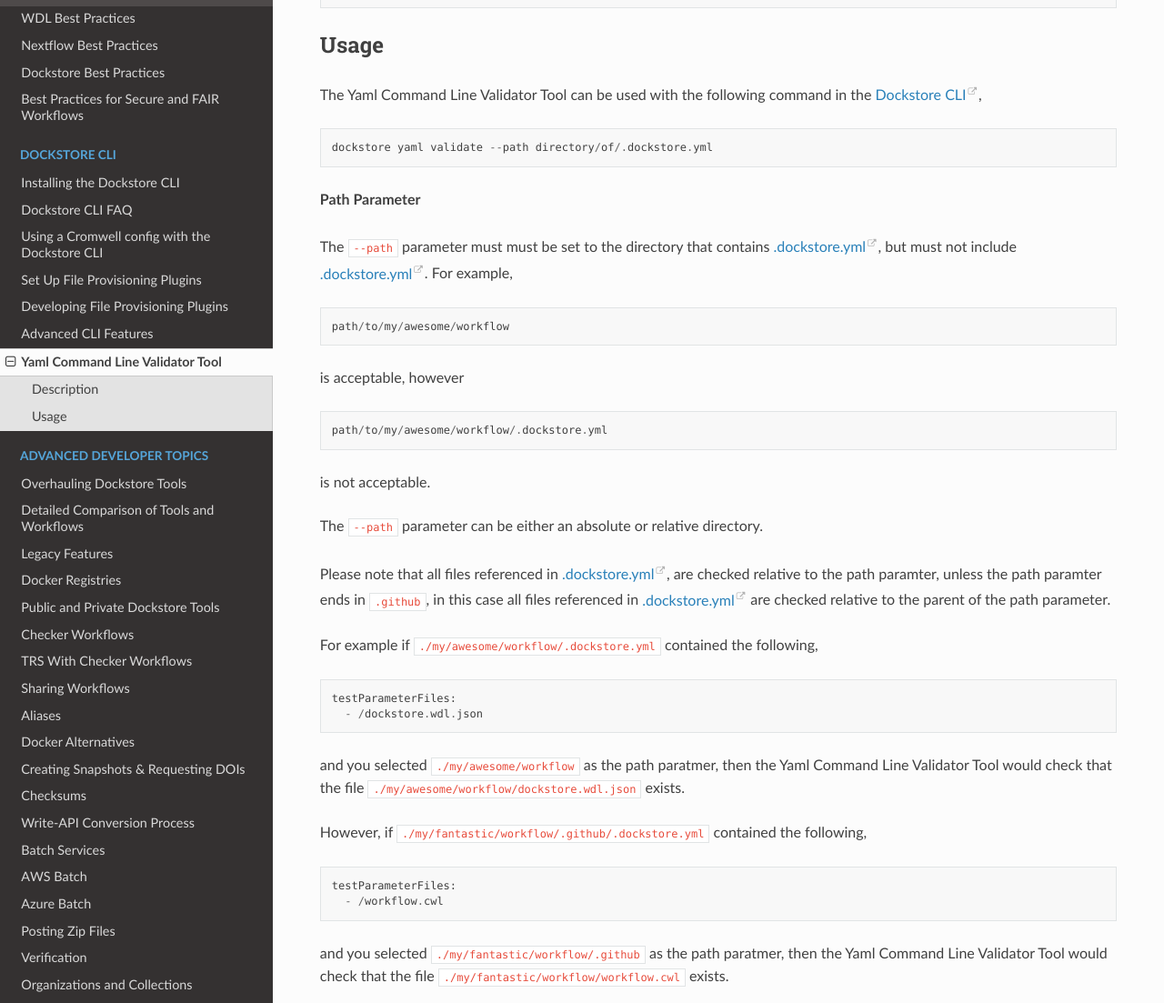
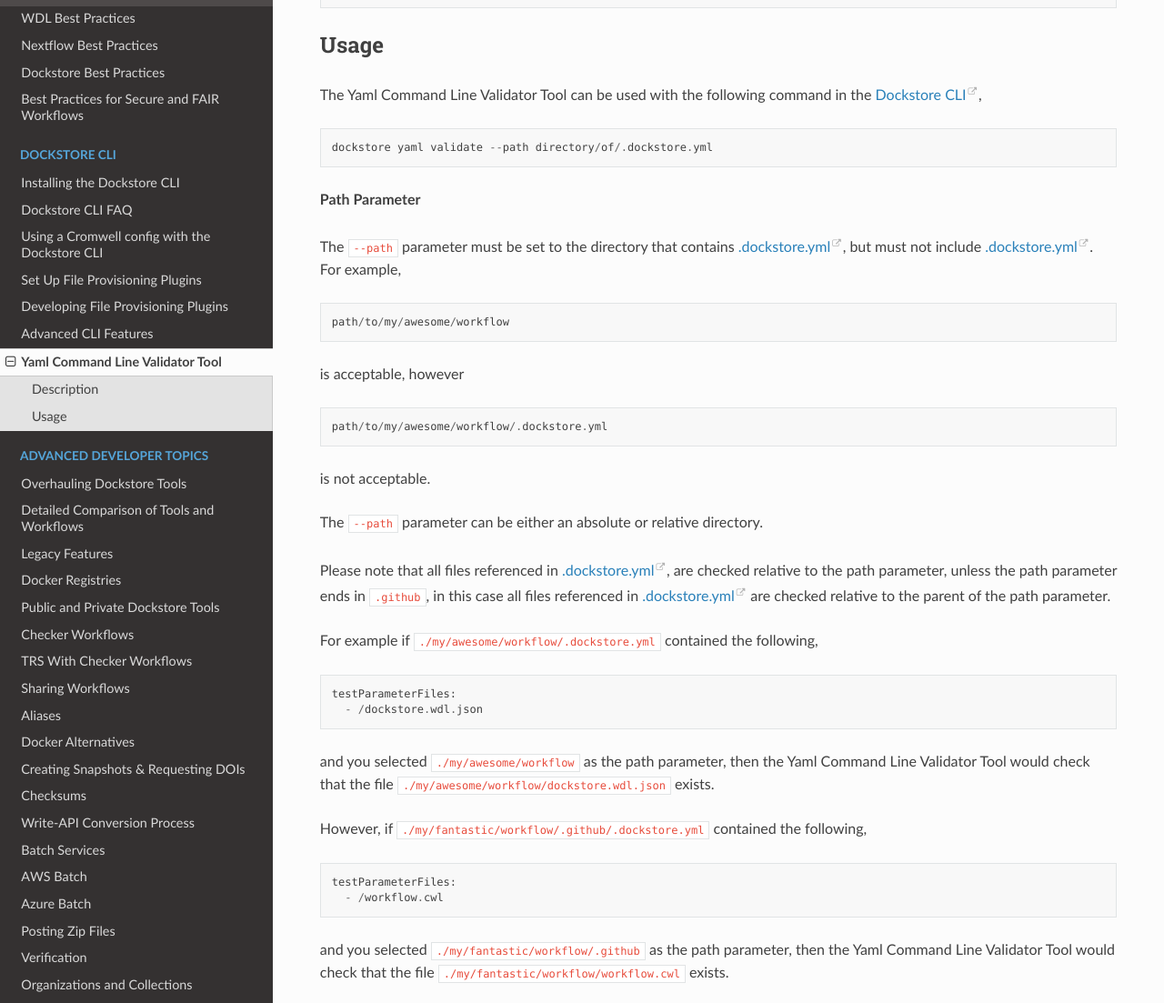
Before and after one commit to dockstore/dockstore-documentation, a Sphinx documentation site: the page built from docs/advanced-topics/dockstore-cli/yaml-command-line-validator-tool.rst, in a window 1280 px wide and 1400 px high, scrolled down 989 px, cut to the strip 0-1103 px from the top of the window. Shown: the whole strip at 91% size. Built offline with Sphinx 7.4.7 and the Read the Docs theme 2.0.0, drawn with Linux system fonts in a browser that asks for light colours.

Commit message:
Corrected more typos

```diff
--- a/docs/advanced-topics/dockstore-cli/yaml-command-line-validator-tool.rst
+++ b/docs/advanced-topics/dockstore-cli/yaml-command-line-validator-tool.rst
@@ -58,7 +58,7 @@
 
 **Path Parameter**
 
-The ``--path`` parameter must must be set to the directory that contains `.dockstore.yml <https://docs.dockstore.org/en/stable/dictionary.html?highlight=.dockstore.yml#dict-dockstore-yml>`_, but must not include `.dockstore.yml <https://docs.dockstore.org/en/stable/dictionary.html?highlight=.dockstore.yml#dict-dockstore-yml>`_.
+The ``--path`` parameter must be set to the directory that contains `.dockstore.yml <https://docs.dockstore.org/en/stable/dictionary.html?highlight=.dockstore.yml#dict-dockstore-yml>`_, but must not include `.dockstore.yml <https://docs.dockstore.org/en/stable/dictionary.html?highlight=.dockstore.yml#dict-dockstore-yml>`_.
 For example,
 
 ::
@@ -76,7 +76,7 @@
 The ``--path`` parameter can be either an absolute or relative directory.
 
 Please note that all files referenced in `.dockstore.yml <https://docs.dockstore.org/en/stable/dictionary.html?highlight=.dockstore.yml#dict-dockstore-yml>`_,
-are checked relative to the path paramter, unless the path paramter ends in ``.github``, in this case all files referenced in  `.dockstore.yml <https://docs.dockstore.org/en/stable/dictionary.html?highlight=.dockstore.yml#dict-dockstore-yml>`_
+are checked relative to the path parameter, unless the path parameter ends in ``.github``, in this case all files referenced in  `.dockstore.yml <https://docs.dockstore.org/en/stable/dictionary.html?highlight=.dockstore.yml#dict-dockstore-yml>`_
 are checked relative to the parent of the path parameter.
 
 For example if ``./my/awesome/workflow/.dockstore.yml`` contained the following,
@@ -86,7 +86,7 @@
   testParameterFiles:
     - /dockstore.wdl.json
 
-and you selected ``./my/awesome/workflow`` as the path paratmer, then the Yaml Command Line Validator Tool would check that the file ``./my/awesome/workflow/dockstore.wdl.json`` exists.
+and you selected ``./my/awesome/workflow`` as the path parameter, then the Yaml Command Line Validator Tool would check that the file ``./my/awesome/workflow/dockstore.wdl.json`` exists.
 
 However, if ``./my/fantastic/workflow/.github/.dockstore.yml`` contained the following,
 
@@ -95,7 +95,7 @@
   testParameterFiles:
     - /workflow.cwl
 
-and you selected ``./my/fantastic/workflow/.github`` as the path paratmer, then the Yaml Command Line Validator Tool would check that the file ``./my/fantastic/workflow/workflow.cwl`` exists.
+and you selected ``./my/fantastic/workflow/.github`` as the path parameter, then the Yaml Command Line Validator Tool would check that the file ``./my/fantastic/workflow/workflow.cwl`` exists.
 
 .. discourse::
     :topic_identifier: 5577
```
